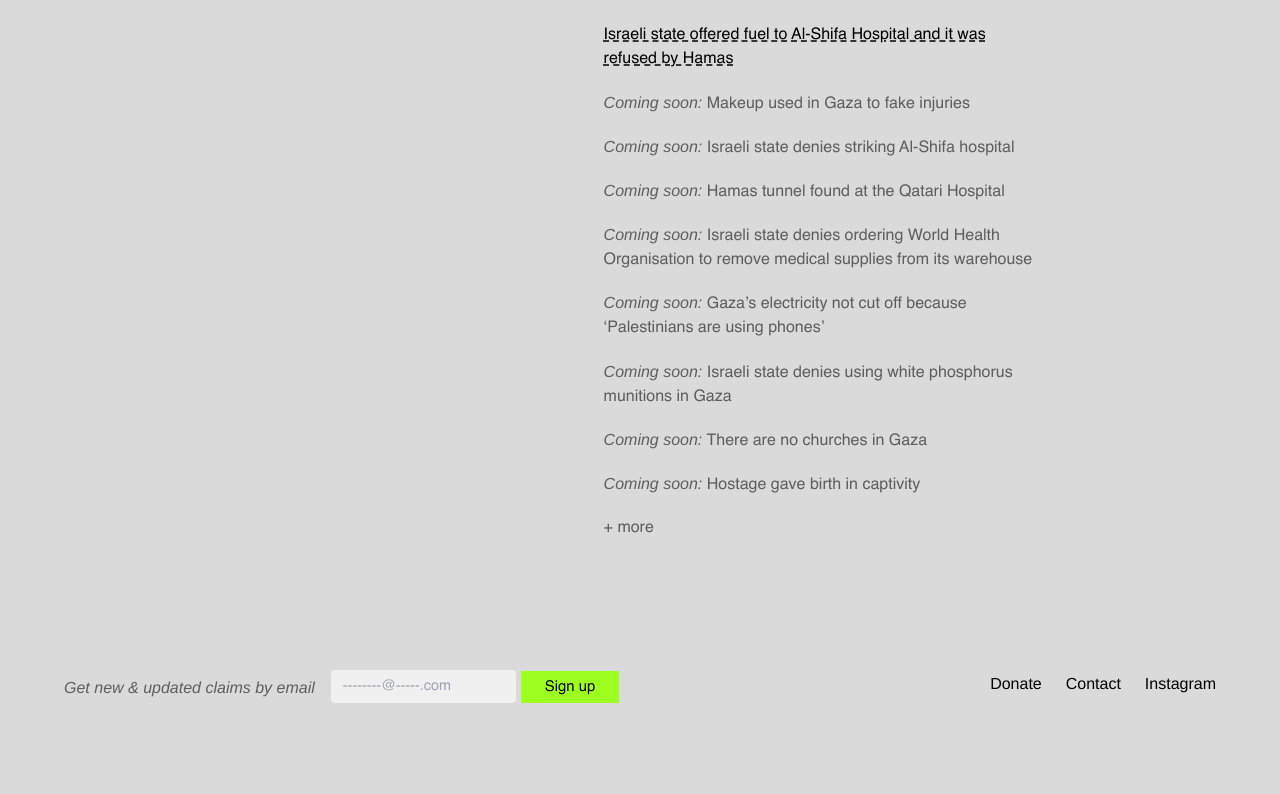
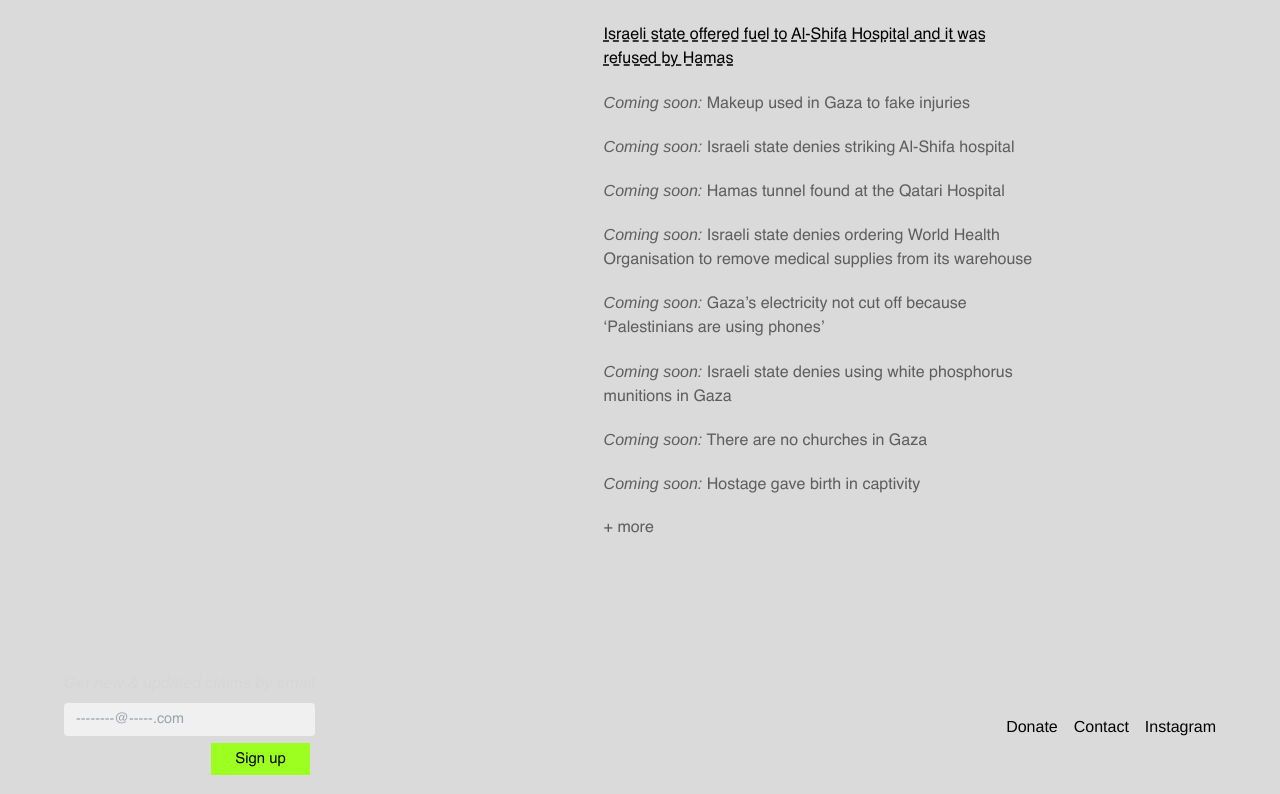
Before and after one commit to tamtzekin/hasbara-tracker, a React (Create React App) app: page / in a window 1280 px wide. Shown: the part 283-1077 px from the top of the page. Before the commit the page ends 1004 px from the top, so only its background shows below. Built offline with nearby package versions, Linux system fonts and the light colour scheme.

Commit message:
Tailwind custom config

```diff
--- a/tailwind.config.js
+++ b/tailwind.config.js
@@ -2,13 +2,26 @@
 module.exports = {
     content: ['./src/**/*.{html,js}'],
         theme: {
+            screens: {
+                'mobile': {'max': '576px'}, // => @media (max-width: 576px)
+                'tablet': '768px',
+                'laptop': '1024px',
+                'desktop': '1280px',
+            },
+
             colors: {
-                'grey': 'rgb(94, 94, 94)',
-                'grey-light': '',
-                'green-light': '',
+                'grey-light': '#f0f0f0',
+                'grey': '#d6d6d6',
+                'grey-darker': '#cbcbcb',
+                'grey-faded': 'rgb(94, 94, 94)',
+                'grey-darkest':'#595959',
+                'blue': '#b7fbf3',
+                'green': '#78ff96',
+                'green-light': '#bffb9b',
             },
+
             fontSize: {
-                xs: '0.65em',
+                xs: '0.9em',
                 sm: '1em',
             }
         },
```
